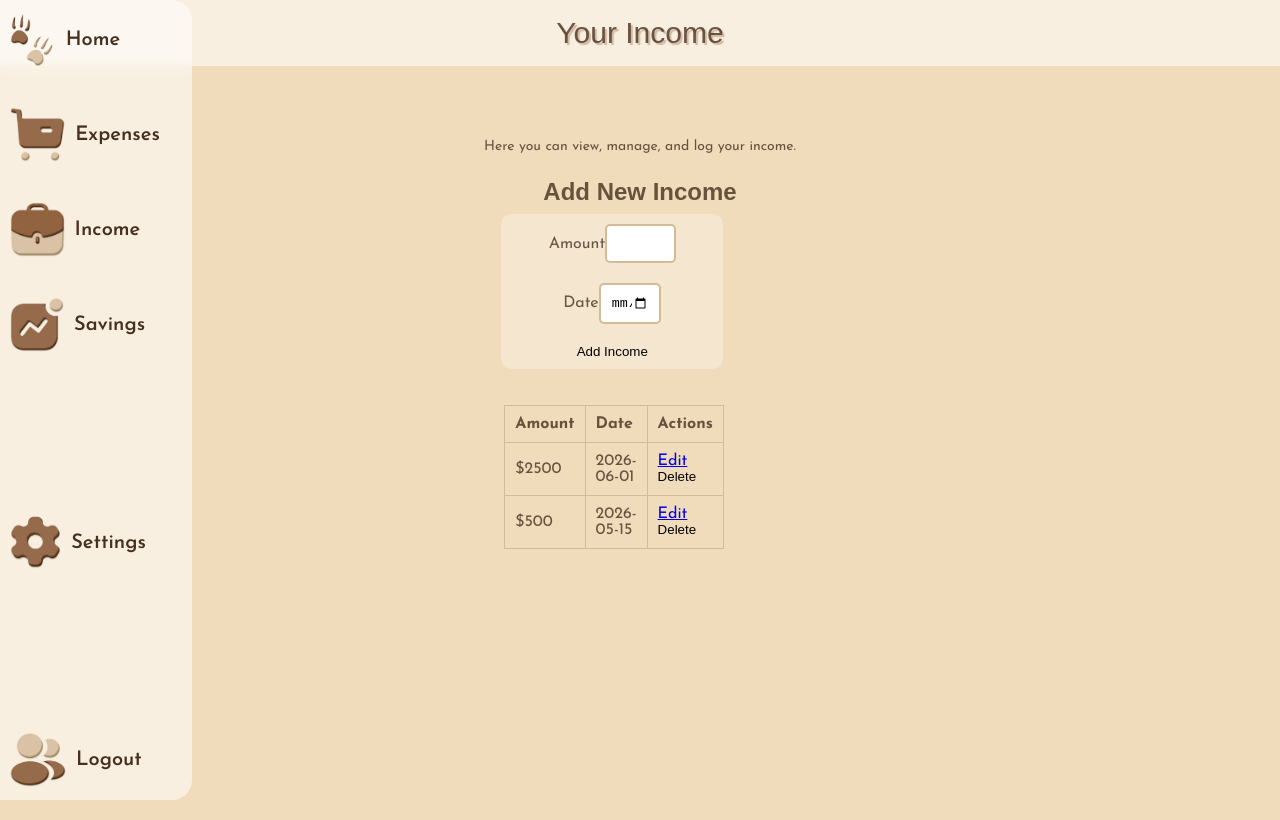
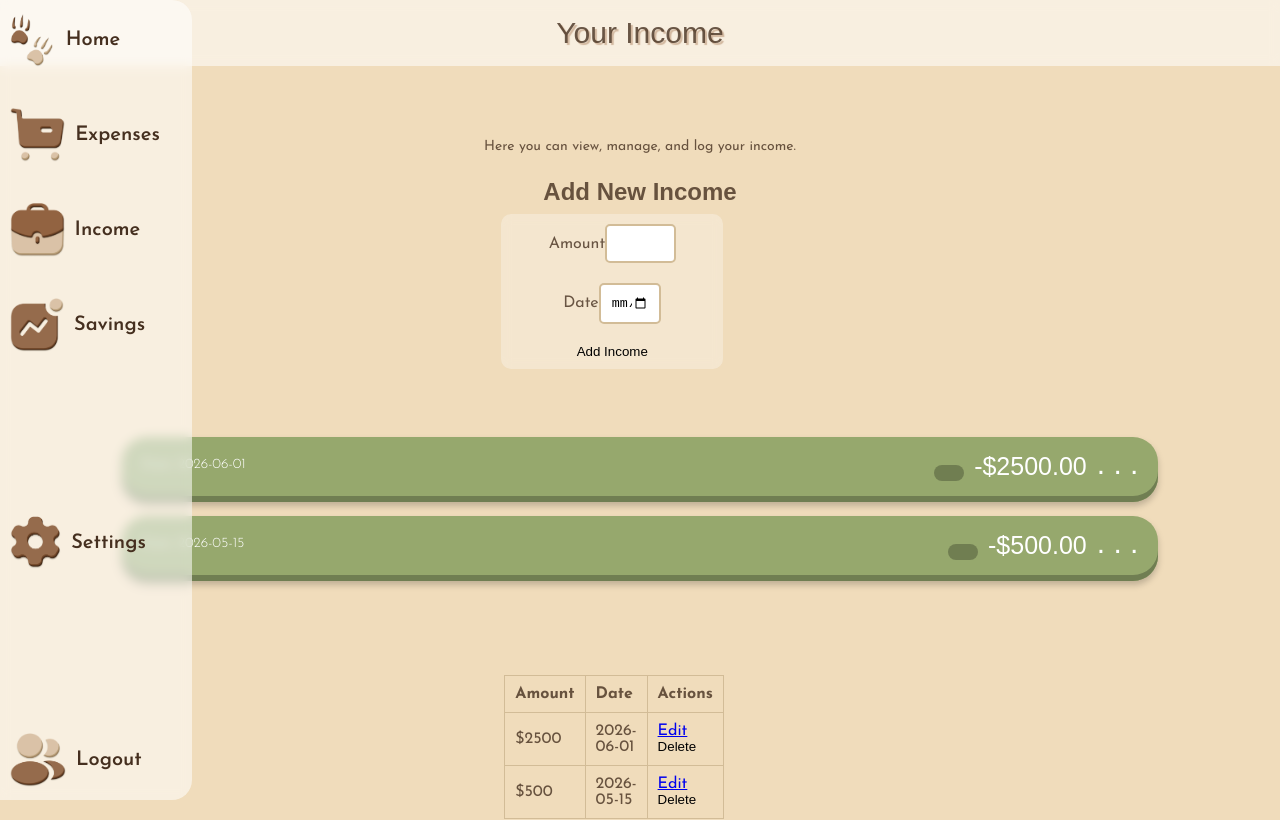
Before and after one commit to maliafecteau/tracking_app, a React app in the folder frontend/: page /income in a window 1280 px wide. Shown: the top 820 px of the page. Built offline with nearby package versions, Linux system fonts and the light colour scheme; sample sign-in values are in the browser's storage; the HTML template or start-up script is replaced by a standard one; a web font is replaced by a local one.

Commit message:
income chip styling

```diff
--- a/frontend/src/pages/expenses_form.jsx
+++ b/frontend/src/pages/expenses_form.jsx
@@ -7,6 +7,8 @@ export default function ExpensesForm({ onSuccess }) {
   const [date, setDate] = useState('')
   const [message, setMessage] = useState('')
   const [error, setError] = useState('')
+
+
 
   async function handleSubmit(event) {
     event.preventDefault()
--- a/frontend/src/pages/income.jsx
+++ b/frontend/src/pages/income.jsx
@@ -1,5 +1,7 @@
-import { useState } from 'react'
+import { useState, React } from 'react'
 import Base from './base'
+import ExpenseChip from '../components/ExpenseChip/ExpenseChip'
+import { apiFetch } from '../utils/api'
 
 const sampleIncomes = [
   { income_id: 1, amount: 2500, date: '2026-06-01' },
@@ -16,6 +18,28 @@ export default function Income() {
 
   const token = localStorage.getItem('token')
   const authHeader = token ? { Authorization: `Bearer ${token}` } : {}
+
+  async function initialLoad() { // loads the incomes from bank using ahaku
+    setLoading(true)
+    setError('')
+
+    const [incomesRes] = await ([
+      apiFetch('/api/income')
+    ])
+
+    if (!incomesRes.ok) {
+      setError('Unable to load data. Please log in.')
+      setLoading(false)
+      return
+    }
+
+    const incomesRaw = await incomesRes.json()
+
+    const fetchedIncomes = Array.isArray(incomesRaw) ? incomesRaw : (incomesRaw.incomes ?? [])
+
+    setIncomes(fetchedIncomes)
+    setLoading(false)
+  }
 
   async function handleAddIncome(event) {
     event.preventDefault()
@@ -67,6 +91,14 @@ export default function Income() {
     setError(data.error || 'Unable to delete income. Please log in first.')
   }
 
+  const items = [
+    ...incomes.map((i) => ({
+      id: i.income_id,
+      amount: i.amount,
+      date: i.date
+    }))
+  ]
+
   return (
     <Base title="Income" header="Your Income">
       <p>Here you can view, manage, and log your income.</p>
@@ -101,6 +133,18 @@ export default function Income() {
         {message && <p className="form-success">{message}</p>}
         {error && <p className="form-error">{error}</p>}
       </section>
+
+      <div className="expenses-container">
+          {items.map((item) => (
+            <ExpenseChip
+              key={item.id}
+              itemId={item.id}
+              date={item.date}
+              amount={item.amount}
+              onDelete={() => handleDeleteIncome(item.id)}/>
+          ))
+        }
+        </div>
 
       <section className="income-list">
         {incomes.length ? (
```
